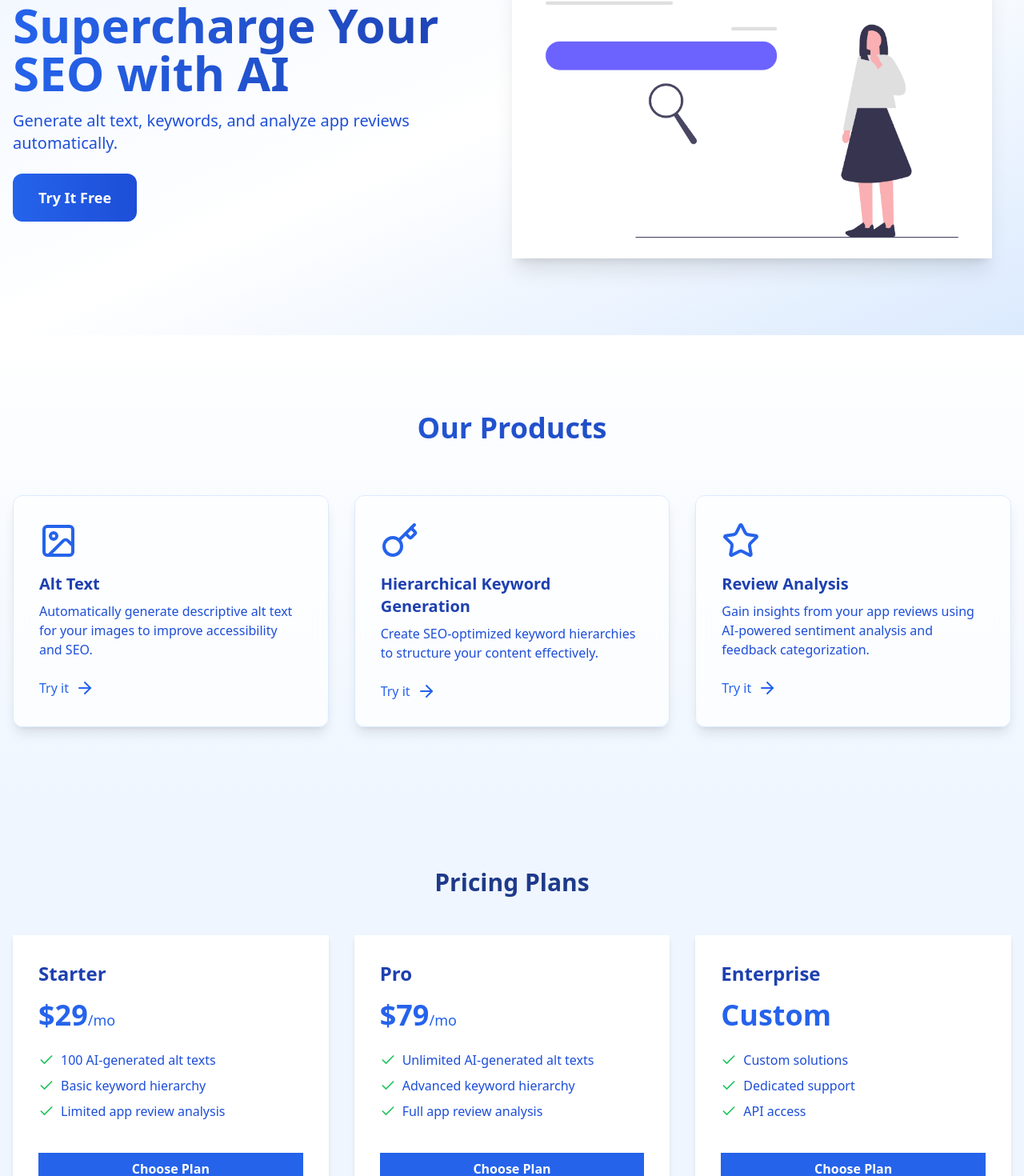
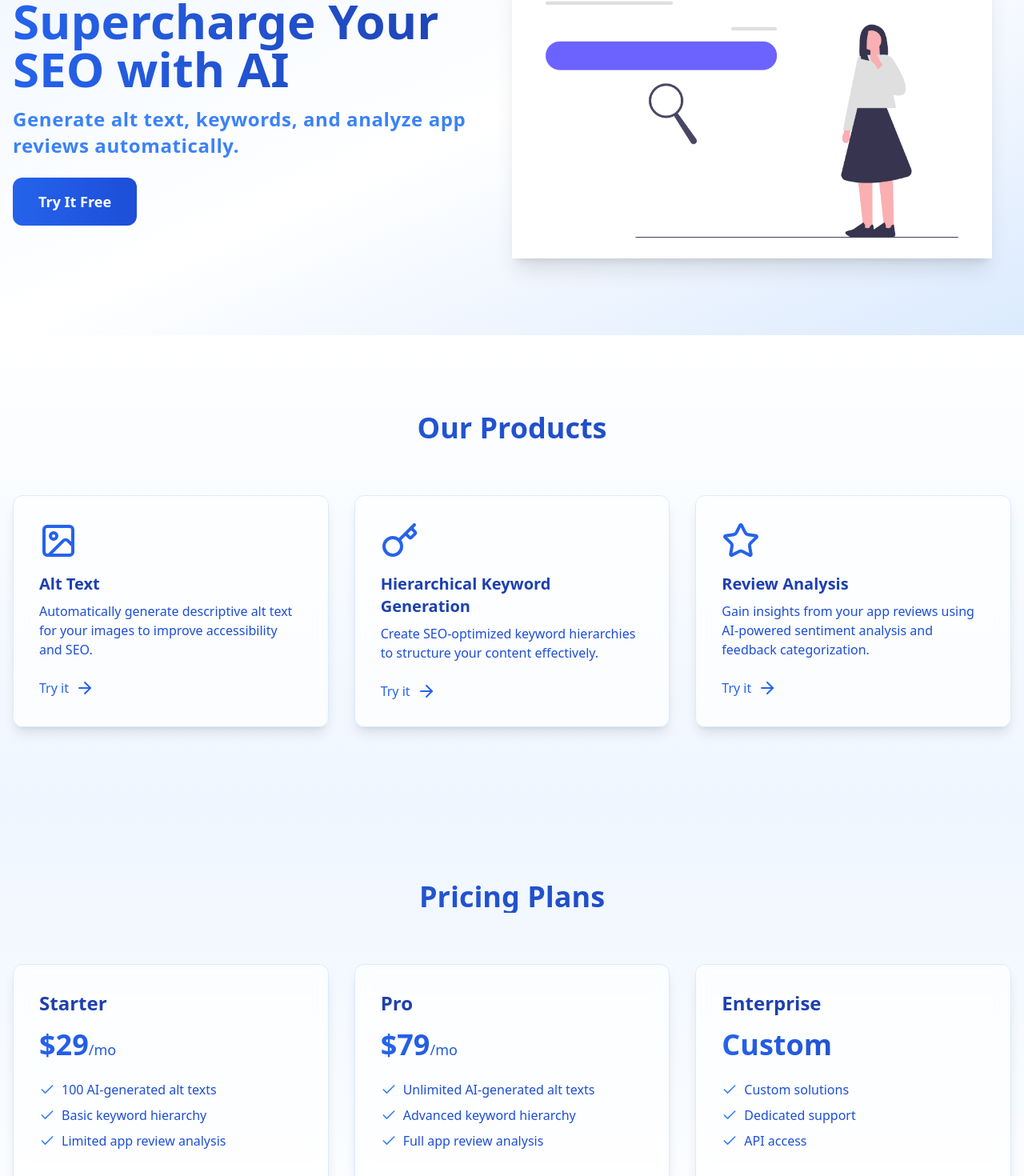
Before and after one commit to sudoarchie/AltAIPro, a Next.js app: page / in a window 1280 px wide. Shown: the part 204-1674 px from the top of the page at 80% size. Built offline with nearby package versions, Linux system fonts and the light colour scheme.

Commit message:
Text animation in hero

```diff
--- a/components/Hero.tsx
+++ b/components/Hero.tsx
@@ -1,6 +1,10 @@
 import Image from "next/image";
 import img from "@/public/hero.png";
+import { TypewriterEffect } from "./ui/typewriter-effect";
+import { TextGenerateEffect } from "./ui/text-generate-effect";
 export default function Hero() {
+  const words =
+    "Generate alt text, keywords, and analyze app reviews automatically.";
   return (
     <section className="bg-gradient-to-br from-blue-50 via-white to-blue-100 py-24">
       <div className="container mx-auto px-4 flex flex-col md:flex-row items-center">
@@ -8,9 +12,10 @@ export default function Hero() {
           <h1 className="text-4xl md:text-6xl font-bold bg-gradient-to-r from-blue-600 to-blue-800 bg-clip-text text-transparent mb-4">
             Supercharge Your SEO with AI
           </h1>
-          <p className="text-xl text-blue-700 mb-6">
-            Generate alt text, keywords, and analyze app reviews automatically.
-          </p>
+          <div className="text-xl text-blue-700 mb-6">
+            <TextGenerateEffect duration={2} filter={false} words={words} />
+            {/* Generate alt text, keywords, and analyze app reviews automatically. */}
+          </div>
           <button className="bg-gradient-to-r from-blue-600 to-blue-700 text-white px-8 py-4 rounded-xl text-lg font-semibold hover:shadow-lg hover:scale-105 transition duration-300">
             Try It Free
           </button>
--- a/components/Pricing.tsx
+++ b/components/Pricing.tsx
@@ -28,21 +28,24 @@ const tiers = [
 
 export default function Pricing() {
   return (
-    <section id="pricing" className="py-20 bg-blue-50">
+    <section
+      id="pricing"
+      className="py-24 bg-gradient-to-b from-blue-50 to-white"
+    >
       <div className="container mx-auto px-4">
-        <h2 className="text-3xl font-bold text-center text-blue-900 mb-12">
+        <h2 className="text-4xl font-bold text-center bg-gradient-to-r from-blue-600 to-blue-800 bg-clip-text text-transparent mb-16">
           Pricing Plans
         </h2>
         <div className="grid md:grid-cols-3 gap-8">
           {tiers.map((tier) => (
             <div
               key={tier.name}
-              className="bg-white rounded-lg p-8 shadow-md flex flex-col"
+              className="bg-white/70 backdrop-blur rounded-xl p-8 shadow-lg hover:shadow-xl transition-all duration-300 border border-blue-100"
             >
               <h3 className="text-2xl font-semibold text-blue-800 mb-4">
                 {tier.name}
               </h3>
-              <p className="text-4xl font-bold text-blue-600 mb-6">
+              <p className="text-4xl font-bold bg-gradient-to-r from-blue-600 to-blue-800 bg-clip-text text-transparent mb-6">
                 {typeof tier.price === "number" ? `$${tier.price}` : tier.price}
                 {typeof tier.price === "number" && (
                   <span className="text-lg font-normal">/mo</span>
@@ -51,12 +54,12 @@ export default function Pricing() {
               <ul className="mb-8 flex-grow">
                 {tier.features.map((feature) => (
                   <li key={feature} className="flex items-center mb-2">
-                    <Check className="w-5 h-5 text-green-500 mr-2" />
+                    <Check className="w-5 h-5 text-blue-500 mr-2" />
                     <span className="text-blue-700">{feature}</span>
                   </li>
                 ))}
               </ul>
-              <button className="bg-blue-600 text-white px-4 py-2 rounded-lg font-semibold hover:bg-blue-700 transition duration-300">
+              <button className="bg-gradient-to-r from-blue-600 to-blue-700 text-white px-6 py-3 rounded-lg font-semibold hover:shadow-lg hover:scale-105 transition duration-300 w-full">
                 Choose Plan
               </button>
             </div>
--- /dev/null
+++ b/components/ui/text-generate-effect.tsx
@@ -0,0 +1,62 @@
+"use client";
+import { useEffect } from "react";
+import { motion, stagger, useAnimate } from "framer-motion";
+import { cn } from "@/lib/utils";
+
+export const TextGenerateEffect = ({
+  words,
+  className,
+  filter = true,
+  duration = 0.5,
+}: {
+  words: string;
+  className?: string;
+  filter?: boolean;
+  duration?: number;
+}) => {
+  const [scope, animate] = useAnimate();
+  let wordsArray = words.split(" ");
+  useEffect(() => {
+    animate(
+      "span",
+      {
+        opacity: 1,
+        filter: filter ? "blur(0px)" : "none",
+      },
+      {
+        duration: duration ? duration : 1,
+        delay: stagger(0.2),
+      }
+    );
+  }, [scope.current]);
+
+  const renderWords = () => {
+    return (
+      <motion.div ref={scope}>
+        {wordsArray.map((word, idx) => {
+          return (
+            <motion.span
+              key={word + idx}
+              className="dark:text-white text-blue-500 opacity-0"
+              style={{
+                filter: filter ? "blur(10px)" : "none",
+              }}
+            >
+              {word}{" "}
+            </motion.span>
+          );
+        })}
+      </motion.div>
+    );
+  };
+
+  return (
+    <div className={cn("font-bold", className)}>
+      <div className="mt-4">
+        <div className=" dark:text-white text-blue-500 text-2xl leading-snug tracking-wide">
+          {renderWords()}
+        </div>
+      </div>
+    </div>
+  );
+};
--- /dev/null
+++ b/components/ui/typewriter-effect.tsx
@@ -0,0 +1,187 @@
+"use client";
+
+import { cn } from "@/lib/utils";
+import { motion, stagger, useAnimate, useInView } from "framer-motion";
+import { useEffect } from "react";
+
+export const TypewriterEffect = ({
+  words,
+  className,
+  cursorClassName,
+}: {
+  words: {
+    text: string;
+    className?: string;
+  }[];
+  className?: string;
+  cursorClassName?: string;
+}) => {
+  // split text inside of words into array of characters
+  const wordsArray = words.map((word) => {
+    return {
+      ...word,
+      text: word.text.split(""),
+    };
+  });
+
+  const [scope, animate] = useAnimate();
+  const isInView = useInView(scope);
+  useEffect(() => {
+    if (isInView) {
+      animate(
+        "span",
+        {
+          display: "inline-block",
+          opacity: 1,
+          width: "fit-content",
+        },
+        {
+          duration: 0.3,
+          delay: stagger(0.1),
+          ease: "easeInOut",
+        }
+      );
+    }
+  }, [isInView]);
+
+  const renderWords = () => {
+    return (
+      <motion.div ref={scope} className="inline">
+        {wordsArray.map((word, idx) => {
+          return (
+            <div key={`word-${idx}`} className="inline-block">
+              {word.text.map((char, index) => (
+                <motion.span
+                  initial={{}}
+                  key={`char-${index}`}
+                  className={cn(
+                    `dark:text-white text-blue-500 opacity-0 hidden`,
+                    word.className
+                  )}
+                >
+                  {char}
+                </motion.span>
+              ))}
+              &nbsp;
+            </div>
+          );
+        })}
+      </motion.div>
+    );
+  };
+  return (
+    <div
+      className={cn(
+        "text-base sm:text-xl md:text-xl lg:text-xl font-bold text-left",
+        className
+      )}
+    >
+      {renderWords()}
+      {/* <motion.span
+        initial={{
+          opacity: 0,
+        }}
+        animate={{
+          opacity: 1,
+        }}
+        transition={{
+          duration: 0.8,
+          repeat: Infinity,
+          repeatType: "reverse",
+        }}
+        className={cn(
+          "inline-block rounded-sm w-[4px] h-4 md:h-6 lg:h-10 bg-blue-500",
+          cursorClassName
+        )}
+      ></motion.span> */}
+    </div>
+  );
+};
+
+export const TypewriterEffectSmooth = ({
+  words,
+  className,
+  cursorClassName,
+}: {
+  words: {
+    text: string;
+    className?: string;
+  }[];
+  className?: string;
+  cursorClassName?: string;
+}) => {
+  // split text inside of words into array of characters
+  const wordsArray = words.map((word) => {
+    return {
+      ...word,
+      text: word.text.split(""),
+    };
+  });
+  const renderWords = () => {
+    return (
+      <div>
+        {wordsArray.map((word, idx) => {
+          return (
+            <div key={`word-${idx}`} className="inline-block">
+              {word.text.map((char, index) => (
+                <span
+                  key={`char-${index}`}
+                  className={cn(`dark:text-white text-black `, word.className)}
+                >
+                  {char}
+                </span>
+              ))}
+              &nbsp;
+            </div>
+          );
+        })}
+      </div>
+    );
+  };
+
+  return (
+    <div className={cn("flex space-x-1 my-6", className)}>
+      <motion.div
+        className="overflow-hidden pb-2"
+        initial={{
+          width: "0%",
+        }}
+        whileInView={{
+          width: "fit-content",
+        }}
+        transition={{
+          duration: 2,
+          ease: "linear",
+          delay: 1,
+        }}
+      >
+        <div
+          className="text-xs sm:text-base md:text-xl lg:text:3xl xl:text-5xl font-bold"
+          style={{
+            whiteSpace: "nowrap",
+          }}
+        >
+          {renderWords()}{" "}
+        </div>{" "}
+      </motion.div>
+      <motion.span
+        initial={{
+          opacity: 0,
+        }}
+        animate={{
+          opacity: 0,
+        }}
+        transition={{
+          duration: 0.8,
+
+          repeat: Infinity,
+          repeatType: "reverse",
+        }}
+        className={cn(
+          "block rounded-sm w-[4px]  h-2 sm:h-2 xl:h-2",
+          cursorClassName
+        )}
+      ></motion.span>
+    </div>
+  );
+};
--- /dev/null
+++ b/libs/utils.ts
@@ -0,0 +1,6 @@
+import { ClassValue, clsx } from "clsx";
+import { twMerge } from "tailwind-merge";
+
+export function cn(...inputs: ClassValue[]) {
+  return twMerge(clsx(inputs));
+}
--- a/package.json
+++ b/package.json
@@ -13,6 +13,7 @@
     "@radix-ui/react-slot": "^1.1.1",
     "class-variance-authority": "^0.7.1",
     "clsx": "^2.1.1",
+    "framer-motion": "^11.15.0",
     "lucide-react": "^0.469.0",
     "next": "15.1.2",
     "next-auth": "^4.24.11",
```
Also changed, not shown: 1 other file (tests, documents, lock files or other folders).
